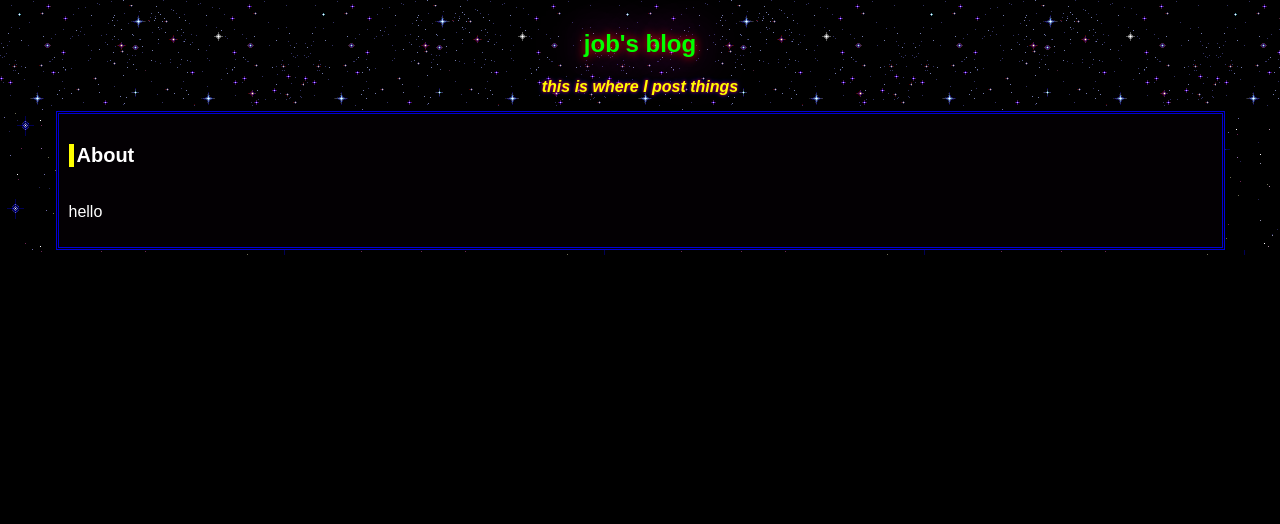
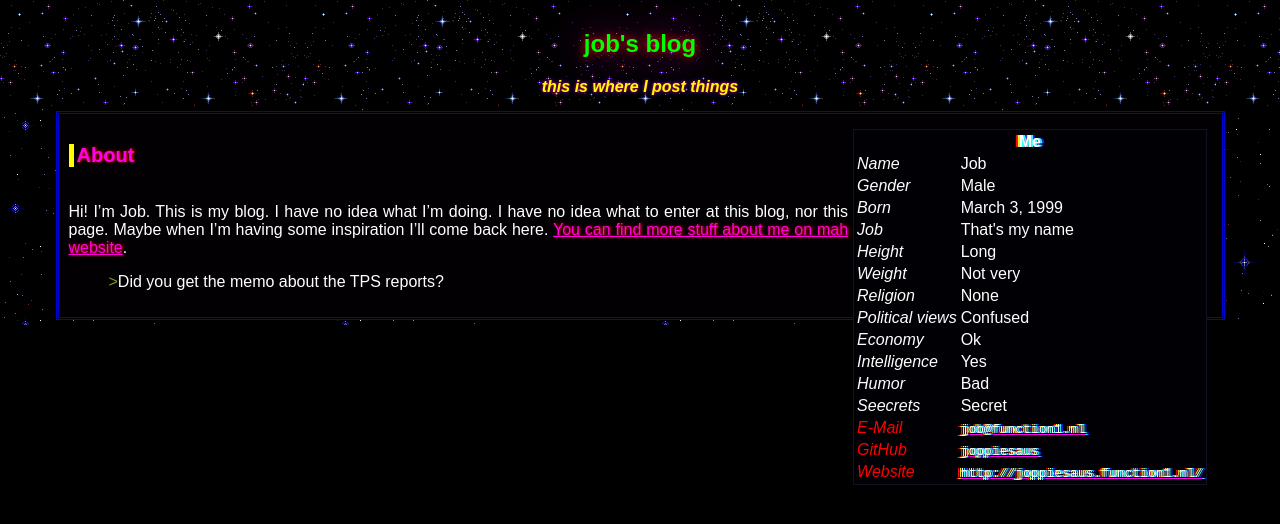
Before and after one commit to joppiesaus/joppiesaus.github.io, a Jekyll site: the page built from about.md, in a window 1280 px wide. Shown: the top 524 px of the page. Built offline with Jekyll 4.4.1, drawn with Linux system fonts in a browser that asks for light colours.

Commit message:
Added about page; made blockquotes a little more fun

```diff
--- a/_config.yml
+++ b/_config.yml
@@ -22,6 +22,7 @@ url: "http://joppieasus.github.io" # the base hostname & protocol for your site
 twitter_username: JobZweep
 github_username:  joppiesaus
 github_project_url: github.com/joppiesaus/joppiesaus.github.io
+alternative_website: http://joppiesaus.function1.nl/
 
 permalink: /:title/
 
--- /dev/null
+++ b/_layouts/about.html
@@ -0,0 +1,36 @@
+---
+layout: default
+---
+{% comment %}
+I know this is agains the rules of Jekyll, but this is easy!
+EDIT: I've made a rather large mistake
+{% endcomment %}
+
+<article class="post">
+
+    <a href="{{ site.basurl }}{{ page.url }}">
+        <h1 class="post-title">{{ page.title }}</h1>
+    </a>
+
+    <table id="aboutme">
+        <tbody><tr><th colspan="2" class="blurcolorthing">Me</th></tr>
+        <tr><td>Name</td><td>Job</td></tr>
+        <tr><td>Gender</td><td>Male</td></tr>
+        <tr><td>Born</td><td>March 3, 1999</td></tr>
+        <tr><td>Job</td><td>That's my name</td></tr>
+        <tr><td>Height</td><td>Long</td></tr>
+        <tr><td>Weight</td><td>Not very</td></tr>
+        <tr><td>Religion</td><td>None</td></tr>
+        <tr><td>Political views</td><td>Confused</td></tr>
+        <tr><td>Economy</td><td>Ok</td></tr>
+        <tr><td>Intelligence</td><td>Yes</td></tr>
+        <tr><td>Humor</td><td>Bad</td></tr>
+        <tr><td>Seecrets</td><td>Secret</td></tr>
+        <tr><td class="link">E-Mail</td><td><a href="mailto:{{ site.email }}"><code class="blurcolorthing">{{ site.email }}</code></a></td></tr>
+        <tr><td class="link">GitHub</td><td><a href="//github.com/{{ site.github_username }}"><code class="blurcolorthing">{{ site.github_username }}</code></a></td>
+        {% if site.alternative_website %}<tr><td class="link">Website</td><td><a href="{{ site.alternative_website }}"><code class="blurcolorthing">{{ site.alternative_website }}</code></a></td>{% endif %}
+    </tbody></table>
+
+    {{ content }}
+
+</article>
--- a/_layouts/page.html
+++ /dev/null
@@ -1,14 +0,0 @@
----
-layout: default
----
-<article class="post">
-
-  <header class="post-header">
-    <h1 class="post-title">{{ page.title }}</h1>
-  </header>
-
-  <div class="post-content">
-    {{ content }}
-  </div>
-
-</article>
--- a/_sass/_base.scss
+++ b/_sass/_base.scss
@@ -154,3 +154,56 @@ img
         width: 90%;
     }
 }
+
+blockquote
+{
+}
+
+blockquote p::before
+{
+    content: ">";
+    color: #789922;
+}
+
+/***** About page *****/
+#aboutme
+{
+    margin: 5px;
+    background-color: #010105;
+    float: right;
+    border: 1px solid #112;
+}
+#aboutme th
+{
+    text-align: center;
+}
+#aboutme td:first-child
+{
+    font-style: italic;
+}
+#aboutme .link
+{
+    color: #F00;
+}
+
+/* blatantly stolen from http://jowieschulner.neocities.org/
+I feel bad.*/
+.blurcolorthing
+{
+    color: #FFF;
+    text-shadow:
+        2px 0 0 rgba(42, 255, 255, .95),
+        4px 0 0 rgba(33, 33, 234, .9),
+        -2px 0 0 rgba(255, 255, 38, .95),
+        -4px 0 0 rgba(245, 12, 12, 7);
+}
+.blurcolorthing:hover
+{
+    color: #FF0;
+    text-shadow:
+        2px 0 1px rgba(42, 255, 255, .95),
+        4px 0 1px rgba(33, 33, 234, .9),
+        -2px 0 1px rgba(255, 255, 38, .95),
+        -4px 0 1px rgba(245, 12, 12, 7),
+        0 0 17px #EDFFA3;
+}
--- a/about.md
+++ b/about.md
@@ -1,7 +1,8 @@
 ---
-layout: page
+layout: about
 title: About
-permalink: /about/
 ---
 
-hello
+Hi! I'm Job. This is my blog. I have no idea what I'm doing. I have no idea what to enter at this blog, nor this page. Maybe when I'm having some inspiration I'll come back here. [You can find more stuff about me on mah website](http://joppiesaus.function1.nl/).
+
+> Did you get the memo about the TPS reports?
```
